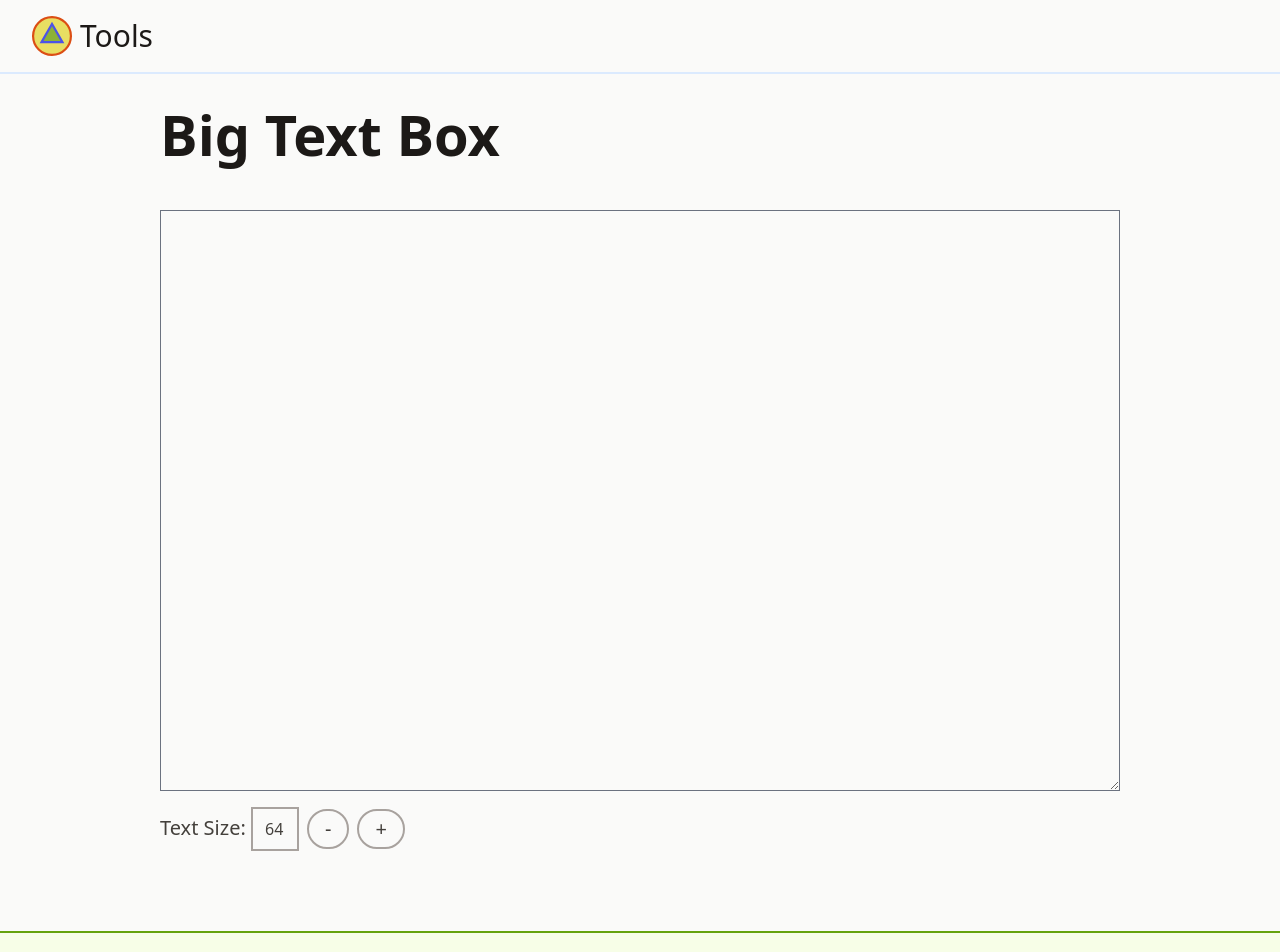
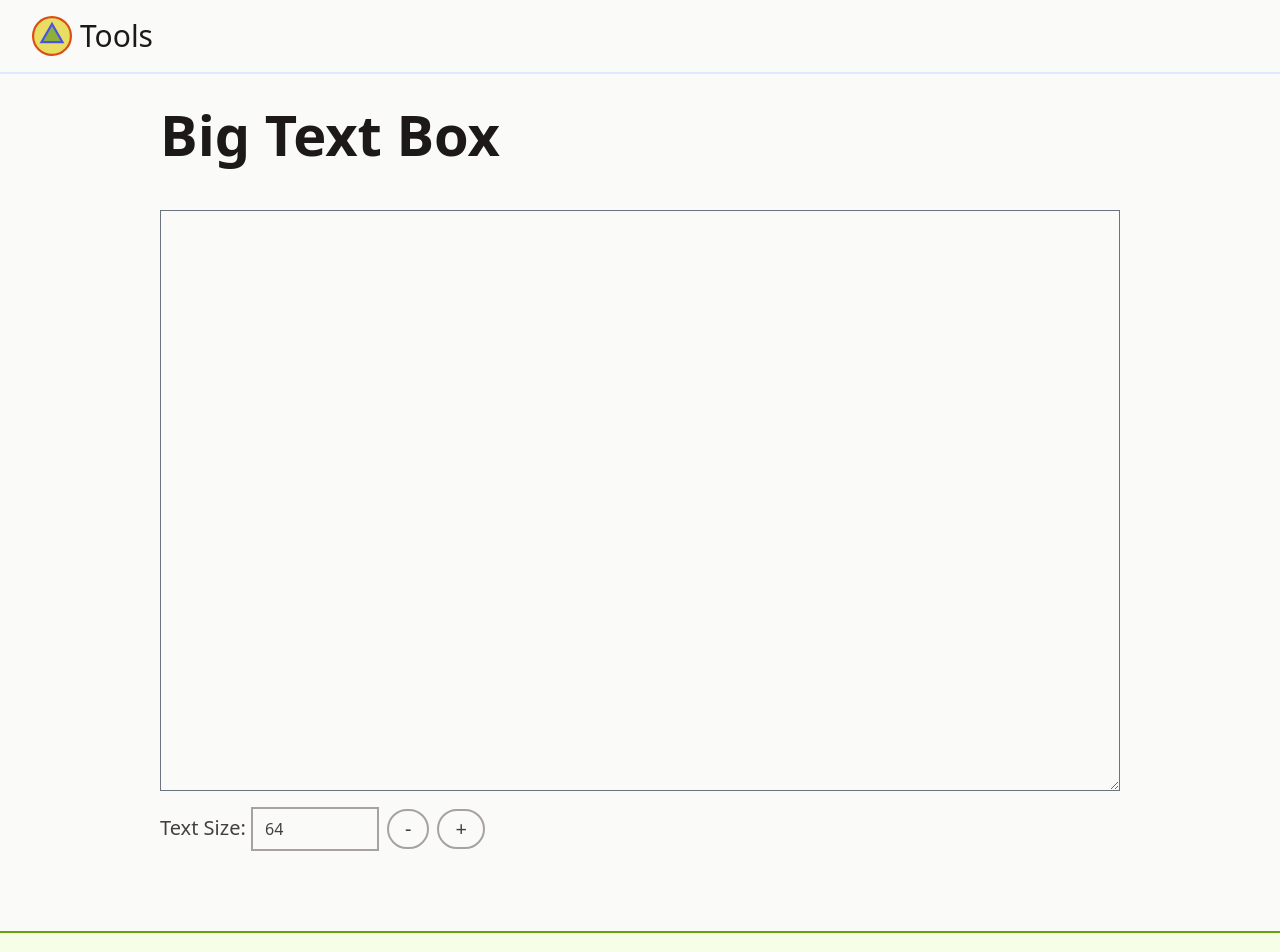
Before and after one commit to tctree333/tools, a SvelteKit app: page /big in a window 1280 px wide. Shown: the top 952 px of the page. Built offline with nearby package versions, Linux system fonts and the light colour scheme.

Commit message:
Update +page.svelte

```diff
--- a/src/routes/big/+page.svelte
+++ b/src/routes/big/+page.svelte
@@ -42,6 +42,6 @@
 	}
 	input[type='number'] {
 		-moz-appearance: textfield;
-		width: 3em;
+		width: 8em;
 	}
 </style>
```
